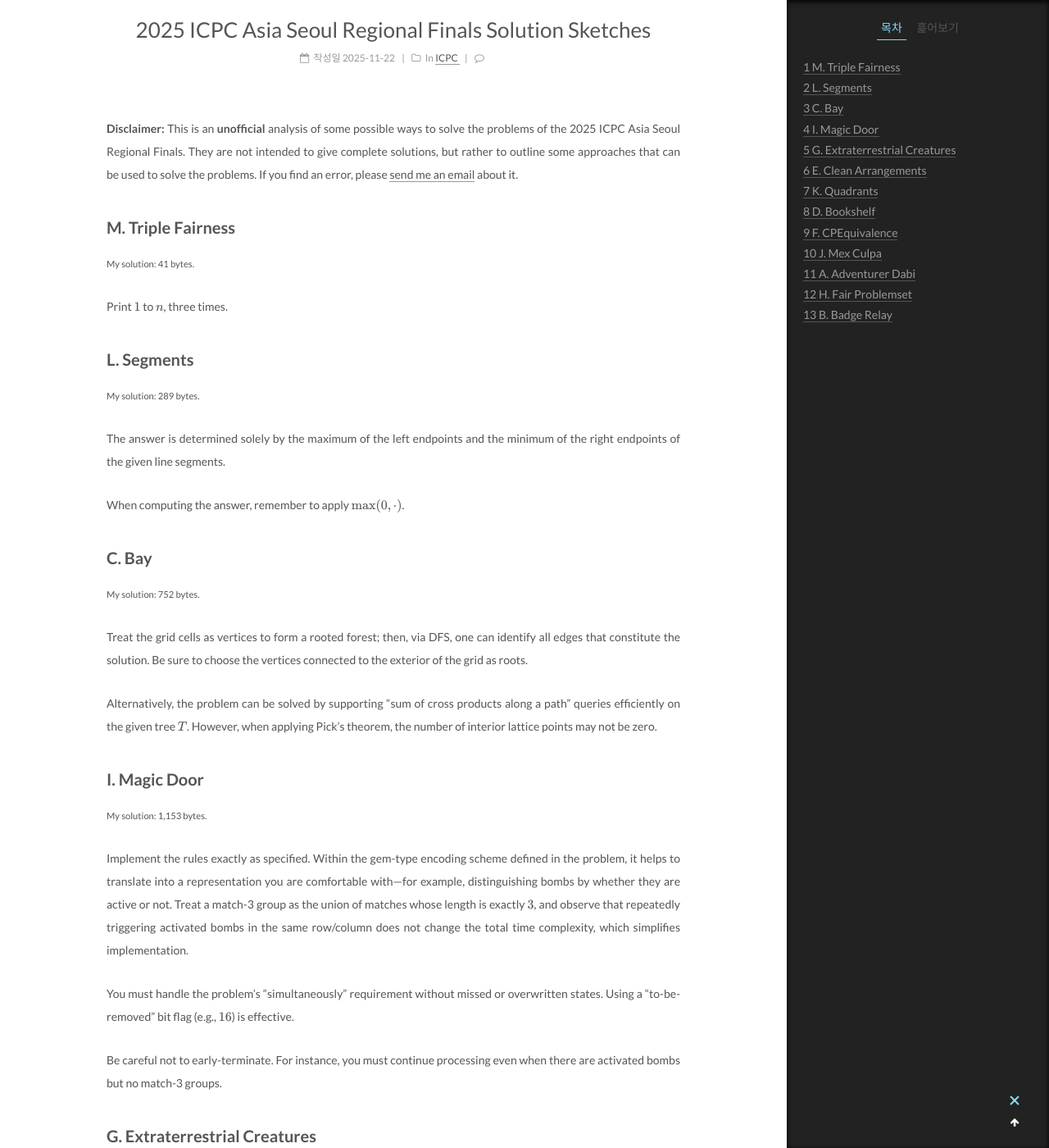
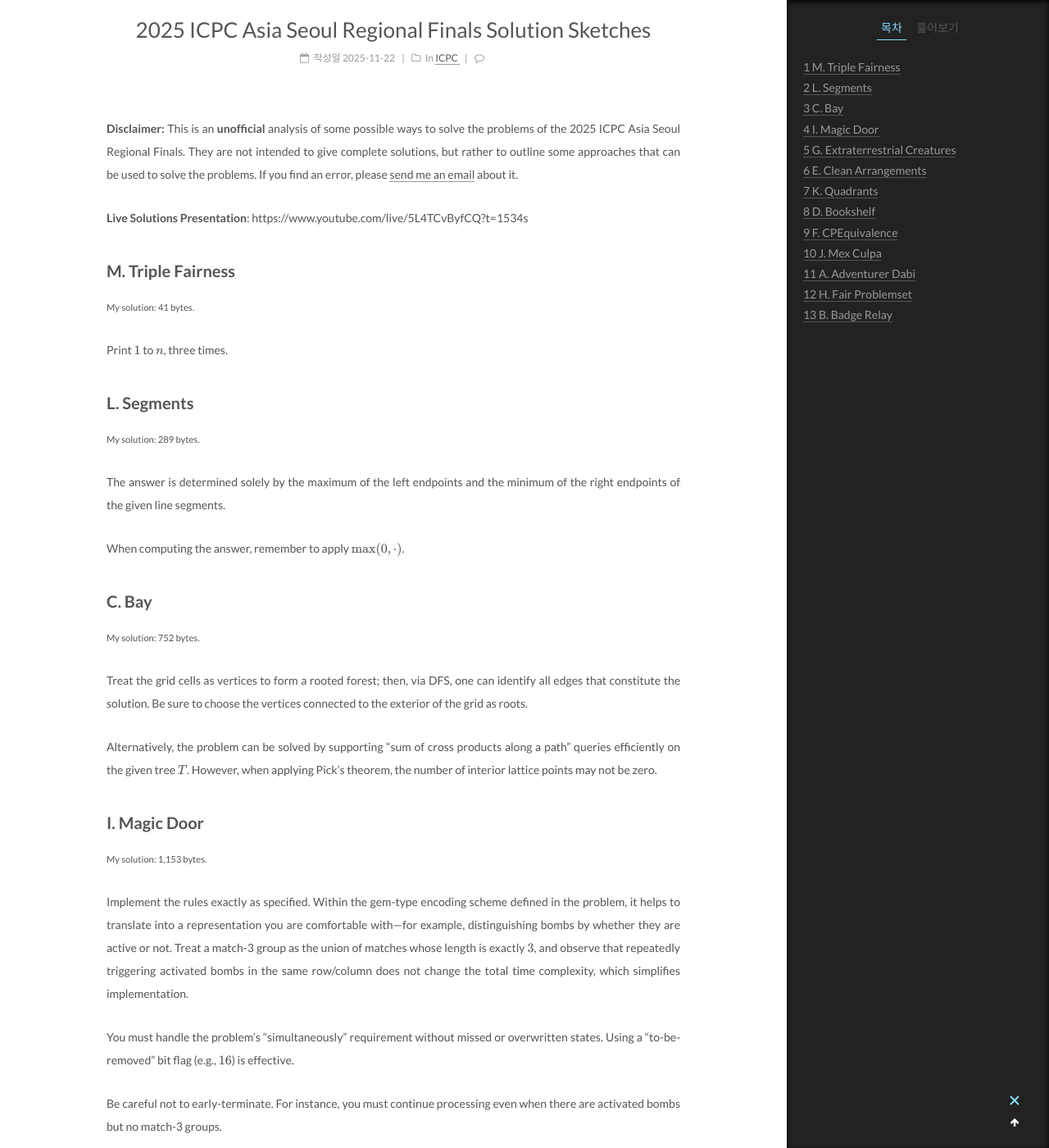
Before and after one commit to youngyojun/youngyojun.github.io, a Jekyll site: the page built from _posts/2025-11-22-2025-icpc-seoul-finals-solutions.md, in a window 1280 px wide and 1400 px high, scrolled down 360 px. Shown: the whole window at 82% size. Built offline with Jekyll 4.4.1, drawn with Linux system fonts in a browser that asks for light colours; formulas are drawn with MathJax 3; comment, search, counter and statistics services are not loaded; some of the changed text lies outside the part shown.

Commit message:
Fix LaTeX formatting in ICPC solutions document
Updated mathematical notation for clarity and consistency.

```diff
--- a/_posts/2025-11-22-2025-icpc-seoul-finals-solutions.md
+++ b/_posts/2025-11-22-2025-icpc-seoul-finals-solutions.md
@@ -11,6 +11,8 @@
 
 **Disclaimer:** This is an **unofficial** analysis of some possible ways to solve the problems of the 2025 ICPC Asia Seoul Regional Finals. They are not intended to give complete solutions, but rather to outline some approaches that can be used to solve the problems. If you find an error, please [send me an email](https://youngyojun.github.io/about/) about it.
 
+
+**Live Solutions Presentation**: https://www.youtube.com/live/5L4TCvByfCQ?t=1534s
 
 
 ## M. Triple Fairness
@@ -140,7 +142,7 @@
 Let $\lambda_n$ denote the number of Fair Problemset sequences of length $3n$. Writing $n = 3q + r$ and setting $\alpha := q + \delta_{r, 1}$ and $\beta := q + \delta_{r, 2}$, we have
 $$\lambda_n = (\alpha!)^3 (\beta!)^6 C_n$$
 where $C_n$ is the number of tuples $\left( \sigma_0, \sigma_1, \cdots, \sigma_{n - 1} \right) \in \Sigma_{3}^{n}$ satisfying
-$$\alpha \delta_{i, j} + \beta \left( 1 - \delta_{i, j} \right) = \left\lvert \left\\{ k : \sigma_k (i) = j \right\\} \right\rvert$$
+$$\alpha \delta_{i, j} + \beta \left( 1 - \delta_{i, j} \right) = \left\lvert \left\{ k : \sigma_k (i) = j \right\} \right\rvert$$
 Inspecting the six elements of $\Sigma_3$ yields
 $$C_n = \sum_{i = 0}^{q} {\binom{n}{\alpha - i ; i ; i ; i ; \beta - i ; \beta - i}}^{3}$$
 Define $B_q := \sum_{i = 0}^{q} {\binom{q}{i}}^{3}$. For $r = 0$, one obtains $C_n = n! (q!)^{6} B_q$. For $r = 1, 2$, $C_n$ can be expressed similarly in terms of $B_q$ and $B_{q + 1}$.
```
Also changed, not shown: other parts of _posts/2025-11-22-2025-icpc-seoul-finals-solutions.md (+2 -2 lines).
